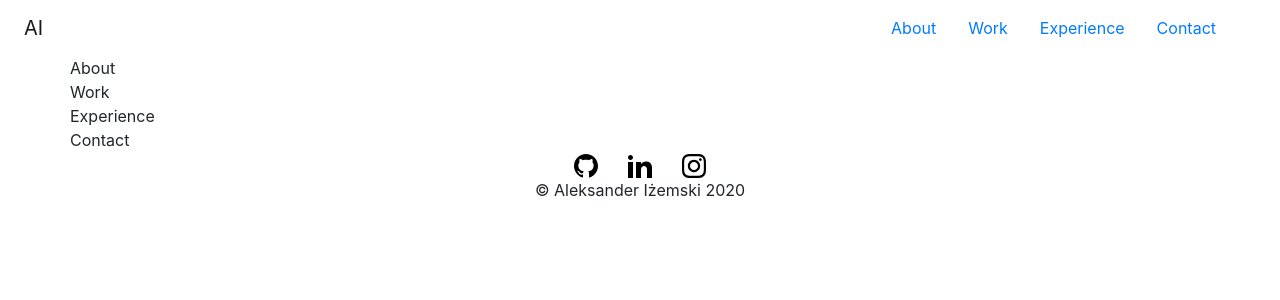
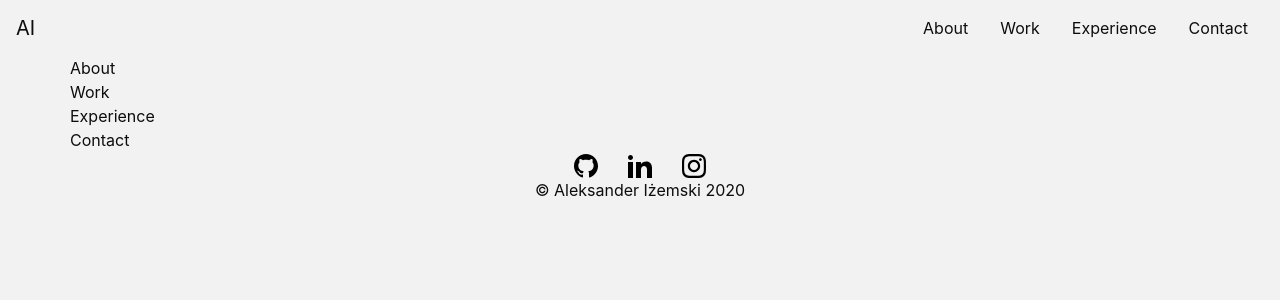
Before and after one commit to aizemski/v1, a React (Create React App) app: page / in a window 1280 px wide. Shown: the top 300 px of the page. Built offline with nearby package versions, Linux system fonts and the light colour scheme.

Commit message:
Added colors

```diff
--- a/src/components/About/index.js
+++ b/src/components/About/index.js
@@ -2,6 +2,6 @@ import React from 'react';
 import { Row } from 'react-bootstrap';
 
 const About = () => {
-    return <Row>About</Row>;
+    return <Row id='about'>About</Row>;
 };
 export default About;
--- a/src/components/Contact/index.js
+++ b/src/components/Contact/index.js
@@ -2,6 +2,6 @@ import React from 'react';
 import { Row } from 'react-bootstrap';
 
 const Contact = () => {
-    return <Row>Contact</Row>;
+    return <Row id='contact'>Contact</Row>;
 };
 export default Contact;
--- a/src/components/Experience/index.js
+++ b/src/components/Experience/index.js
@@ -2,6 +2,6 @@ import React from 'react';
 import { Row } from 'react-bootstrap';
 
 const Experience = () => {
-    return <Row>Experience</Row>;
+    return <Row id='experience'>Experience</Row>;
 };
 export default Experience;
--- a/src/components/Work/index.js
+++ b/src/components/Work/index.js
@@ -2,6 +2,6 @@ import React from 'react';
 import { Row } from 'react-bootstrap';
 
 const Work = () => {
-    return <Row>Work</Row>;
+    return <Row id='work'>Work</Row>;
 };
 export default Work;
--- a/src/shared/components/layout/Header/index.js
+++ b/src/shared/components/layout/Header/index.js
@@ -3,41 +3,29 @@ import { Navbar, Nav } from 'react-bootstrap';
 import { Link } from 'react-router-dom';
 const Header = () => {
     return (
-        // <Nav className='justify-content-end'>
-        //     <Nav.Link href='#about'>About</Nav.Link>
-        //     <Nav.Link href='#work'>Work</Nav.Link>
-        //     <Nav.Link href='#experience'>Experience</Nav.Link>
-        //     <Nav.Link href='#contact'>Contact</Nav.Link>
-        // </Nav>
-        // <Navbar>
-        //     {' '}
-        //     <Navbar.Toggle aria-controls='basic-navbar-nav' />
-        //     <Navbar.Collapse
-        //         id='basic-navbar-nav'
-        //         className='justify-content-end'
-        //     >
-        //         <Nav.Link href='#about'>About</Nav.Link>
-        //         <Nav.Link href='#work'>Work</Nav.Link>
-        //         <Nav.Link href='#experience'>Experience</Nav.Link>
-        //         <Nav.Link href='#contact'>Contact</Nav.Link>
-        //     </Navbar.Collapse>
-        // </Navbar>
-        <Navbar className='pl-3 pl-4 pr-5' expand='md'>
-            <Navbar.Brand href='/'>AI</Navbar.Brand>
+        <Navbar expand='md'>
+            <Navbar.Brand href='/'>
+                <div className='black-txt'>AI</div>
+            </Navbar.Brand>
             <Navbar.Toggle aria-controls='basic-navbar-nav' />
             <Navbar.Collapse
                 id='basic-navbar-nav'
                 className='justify-content-end'
             >
-                <Nav.Link href='#about'>About</Nav.Link>
-                <Nav.Link href='#work'>Work</Nav.Link>
-                <Nav.Link href='#experience'>Experience</Nav.Link>
-                <Nav.Link href='#contact'>Contact</Nav.Link>
+                <Nav.Link href='#about' className='black-txt'>
+                    About
+                </Nav.Link>
+                <Nav.Link href='#work' className='black-txt'>
+                    Work
+                </Nav.Link>
+                <Nav.Link href='#experience' className='black-txt'>
+                    Experience
+                </Nav.Link>
+                <Nav.Link href='#contact' className='black-txt'>
+                    Contact
+                </Nav.Link>
             </Navbar.Collapse>
         </Navbar>
     );
 };
 export default Header;
-{
-    /* <Row>About Experience Work Contact</Row> */
-}
--- a/src/shared/css/index.css
+++ b/src/shared/css/index.css
@@ -5,8 +5,15 @@ body {
         'Helvetica Neue', sans-serif;
     -webkit-font-smoothing: antialiased;
     -moz-osx-font-smoothing: grayscale;
+    background-color: #f2f2f2;
+    color: #0d0d0d;
 }
-
+.black-txt {
+    color: #0d0d0d;
+}
+.black-txt:hover {
+    color: #bfbfbf;
+}
 code {
     font-family: source-code-pro, Menlo, Monaco, Consolas, 'Courier New',
         monospace;
```
